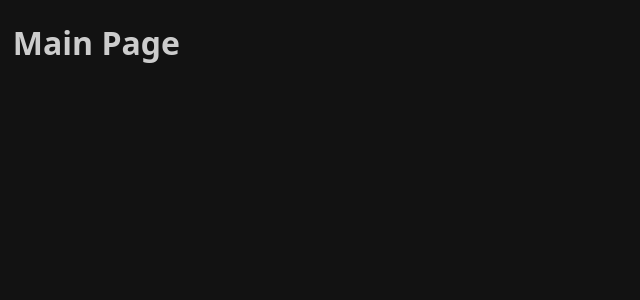
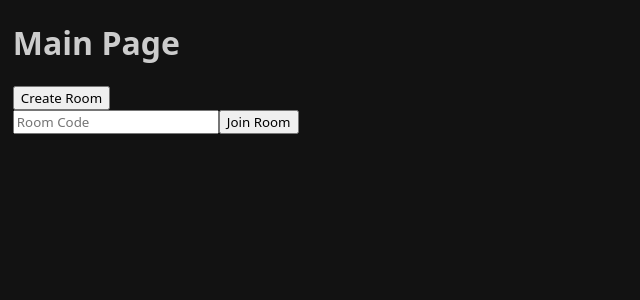
Before and after one commit to leoldding/chatApp, a React (Create React App) app in the folder frontend/: page / in a window 1280 px wide. Shown: the top 300 px of the page, without its empty margins (0-640 px from the left). Built offline with nearby package versions, Linux system fonts and the light colour scheme.

Commit message:
added simple buttons to join rooms

```diff
--- a/frontend/package.json
+++ b/frontend/package.json
@@ -7,6 +7,7 @@
     "@testing-library/react": "^13.4.0",
     "@testing-library/user-event": "^13.5.0",
     "axios": "^1.2.3",
+    "nanoid": "^4.0.0",
     "react": "^18.2.0",
     "react-dom": "^18.2.0",
     "react-router-dom": "^6.7.0",
--- a/frontend/src/components/Main.js
+++ b/frontend/src/components/Main.js
@@ -1,12 +1,39 @@
 import React from 'react';
+import { nanoid } from 'nanoid';
 import './css/styles.css';
 
 class Main extends React.Component {
 
+    constructor(props) {
+        super(props);
+
+        this.state = {
+            roomId: "",
+        }
+    }
+
+    createRoom = async (event) => {
+        event.preventDefault();
+        let roomId = nanoid(6);
+        window.location.href = window.location.protocol + '//' + window.location.host + '/room/' + roomId;
+    }
+
+    joinRoom = async (event) => {
+        event.preventDefault();
+        if (this.state.roomId !==  '') {
+            window.location.href = window.location.protocol + '//' + window.location.host + '/room/' + this.state.roomId;
+        }
+    }
     render() {
         return (
             <div>
                 <h1>Main Page</h1>
+                <button onClick={this.createRoom}>Create Room</button>
+                <form onSubmit={this.joinRoom}>
+                    <input type={'text'} placeholder={'Room Code'} value={this.state.roomId}
+                        onChange={(event) => this.setState({roomId: event.target.value})}/>
+                    <button>Join Room</button>
+                </form>
             </div>
         )
     }
--- a/frontend/src/components/Room.js
+++ b/frontend/src/components/Room.js
@@ -8,12 +8,17 @@
 
         this.state = {
             inputText: "",
+            roomId: "",
         };
+    }
+
+    async componentDidMount() {
+        let splitURL = window.location.href.split("/");
+        this.setState({roomId: splitURL[splitURL.length - 1]})
     }
 
     sendMessage = async (event) => {
         event.preventDefault();
-        console.log(this.state.inputText);
         this.setState({inputText: ""});
     }
     render() {
```
